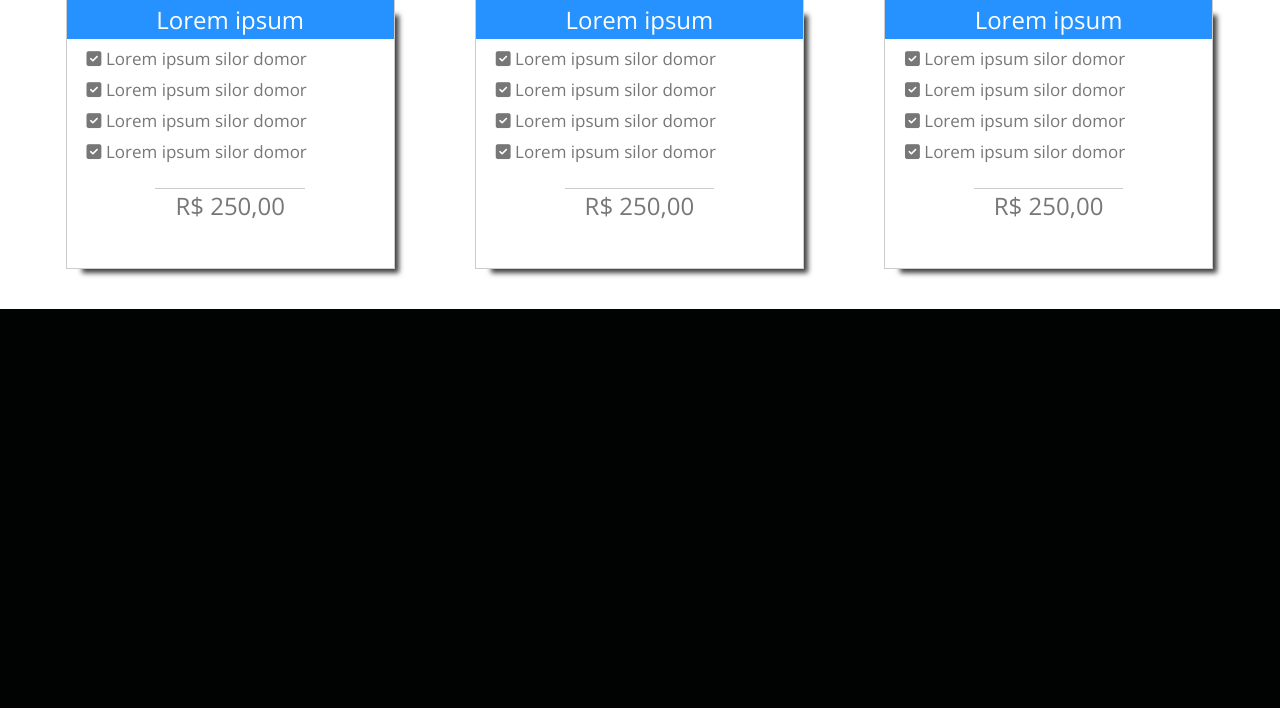
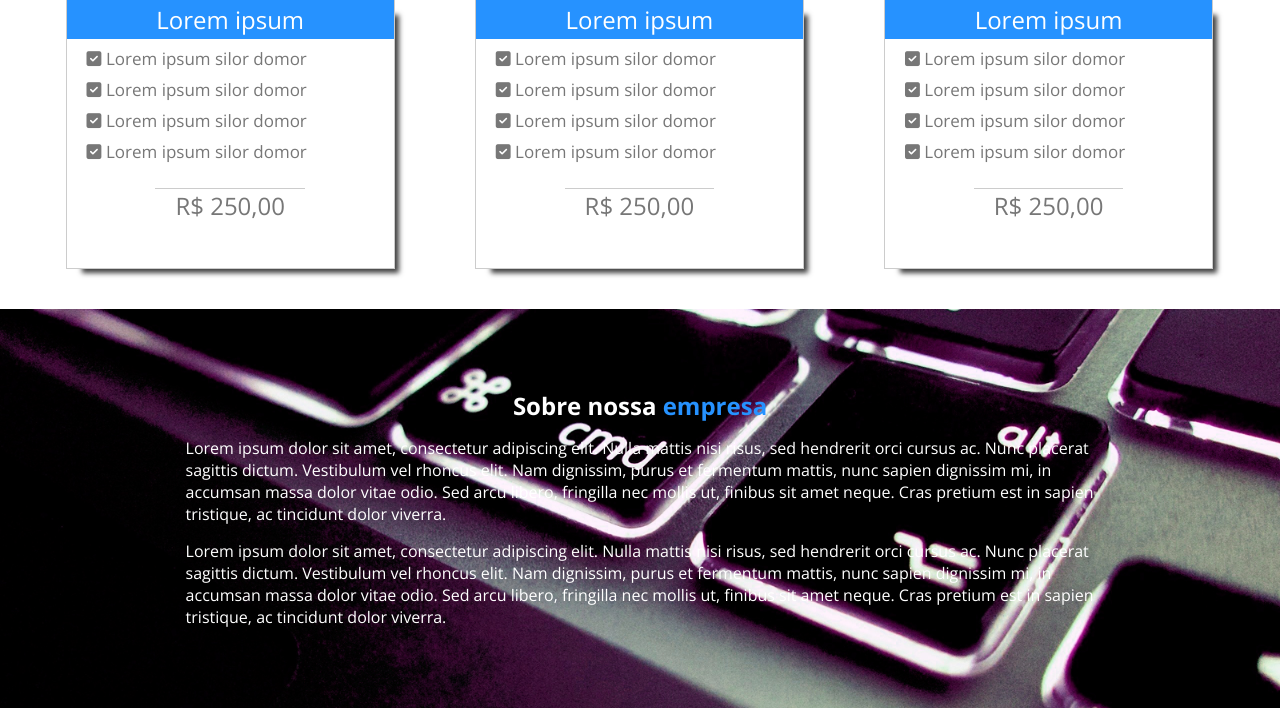
Before and after one commit to alexsrs/projeto_06_BlackCode, a PHP site: page / in a window 1280 px wide. Shown: the part 931-1639 px from the top of the page. Before the commit the page ends 1240 px from the top, so only its background shows below. Run offline with PHP 8.4, Linux system fonts and the light colour scheme; some libraries are stand-ins or nearby versions.

Commit message:
Implementado nova seção - parallax
Precisa corrigir o overlay da seção parallax.

```diff
--- a/css/style.css
+++ b/css/style.css
@@ -207,6 +207,44 @@ nav.desktop a{
 	margin-top: 8px;
 }
 
+section.parallax{
+	position: relative;
+	width: 100%;
+	min-height: 300px;
+	padding: 40px 0;
+	background-image: url('../images/bk2.jpg');
+	background-size: cover;
+	background-position: center;
+	z-index:0;
+}
+
+section.parallax > .center{
+	position: relative;
+	z-index: 2;
+	margin: 40px auto;
+	max-width: 960px;
+	color: white;
+}
+
+section.parallax h2{
+	text-align: center;
+
+
+}
+section.parallax p{
+	margin-top: 15px;
+}
+
+.overlay.parallax{
+	width: 100%;
+	height: 100%;
+	position: absolute;
+	z-index: 1;
+	background-color: rgba(20,20,20,0.6);
+	top: 0;
+	left: 0;
+}
+
 @media screen and (max-width: 768px){
 	.box-planos-single{
 		width: 100%;
--- a/index.php
+++ b/index.php
@@ -9,7 +9,6 @@
             <title>Projeto 06</title>
         </head>
         <body>
-
             <section class="main">
                 <div class="layer"></div><!--layer-->
                 <div class="center">
@@ -61,7 +60,6 @@
                                 </div><!--preco-->
                             </div><!--box-planos-wraper-->
                         </div><!--box-planos-single-->
-
                         <div class="box-planos-single">
                             <div class="box-planos-wraper">
                                 <h2>Lorem ipsum</h2>
@@ -76,7 +74,6 @@
                                 </div><!--preco-->
                             </div><!--box-planos-wraper-->
                         </div><!--box-planos-single-->
-
                         <div class="box-planos-single">
                             <div class="box-planos-wraper">
                                 <h2>Lorem ipsum</h2>
@@ -91,9 +88,18 @@
                                 </div><!--preco-->
                             </div><!--box-planos-wraper-->
                         </div><!--box-planos-single-->
-
                     </div><!--center-->
                 </section><!--box-planos-->
             </section><!--planos-->
+            <section class="parallax">
+                <div class="overlay.parallax"></div>
+                <div class="center">
+                    <h2>Sobre nossa <span style="color: #2692FF;">empresa</span></h2>
+                    <p>Lorem ipsum dolor sit amet, consectetur adipiscing elit. Nulla mattis nisi risus, sed hendrerit orci cursus ac. Nunc placerat sagittis dictum. Vestibulum vel rhoncus elit. Nam dignissim, purus et fermentum mattis, nunc sapien dignissim mi, in accumsan massa dolor vitae odio. Sed arcu libero, fringilla nec mollis ut, finibus sit amet neque. Cras pretium est in sapien tristique, ac tincidunt dolor viverra.</p>
+                    <p>Lorem ipsum dolor sit amet, consectetur adipiscing elit. Nulla mattis nisi risus, sed hendrerit orci cursus ac. Nunc placerat sagittis dictum. Vestibulum vel rhoncus elit. Nam dignissim, purus et fermentum mattis, nunc sapien dignissim mi, in accumsan massa dolor vitae odio. Sed arcu libero, fringilla nec mollis ut, finibus sit amet neque. Cras pretium est in sapien tristique, ac tincidunt dolor viverra.</p>
+
+                </div><!--center-->
+
+            </section><!--parallax-->
         </body>
     </html>
```
Also changed, not shown: images/bk2.jpg (added). Lines whose indentation alone changed are shown as unchanged.
